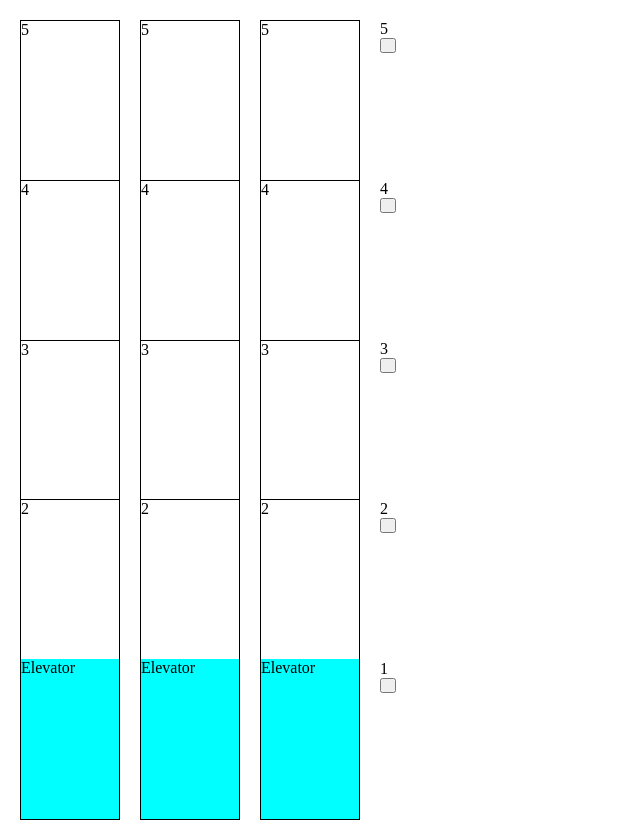
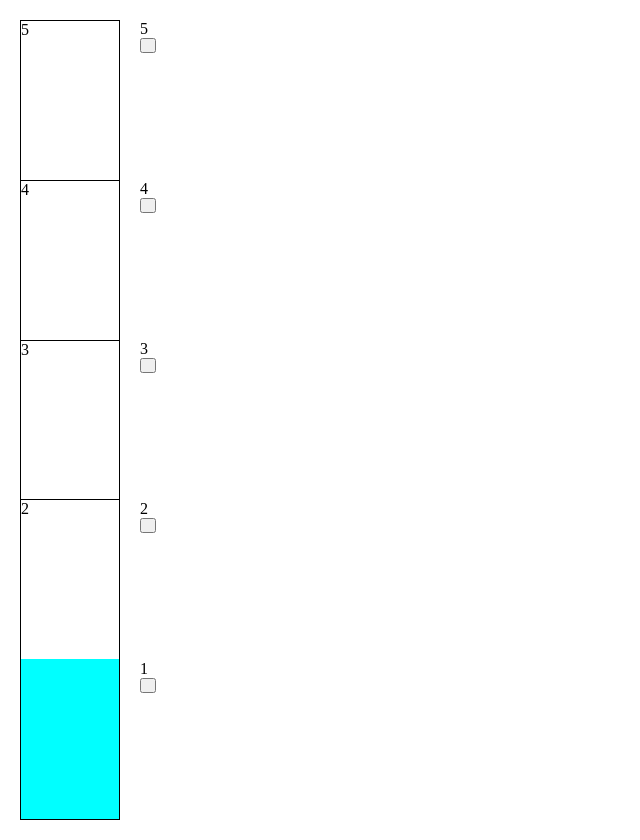
Before and after one commit to Nikitatopodin/elevator, a Vue app: page / in a window 1280 px wide. Shown: the whole page, without its empty margins (0-640 px from the left). Built offline with nearby package versions, Linux system fonts and the light colour scheme.

Commit message:
feat: add logic

```diff
--- a/src/components/Elevator.vue
+++ b/src/components/Elevator.vue
@@ -1,18 +1,28 @@
 <script setup>
+import { useElevatorsStore, useGeneralStore } from '@/stores/store';
+
+const props = defineProps(['elevId']);
+const id = props.elevId;
+const elevatorsStore = useElevatorsStore();
+const store = useGeneralStore();
+const levels = store.levels;
 
 </script>
 
 <template>
-  <div class="elevator">
-    Elevator
+  <div class="elevator" :style="{
+    transform: `translateY(-${(elevatorsStore.elevators[id].targetLevel ? elevatorsStore.elevators[id].targetLevel - 1 : elevatorsStore.elevators[id].currentLevel - 1) * 100}%)`,
+    transition: `all ${elevatorsStore.getStartElevatorPos(id)}s`
+  }">
   </div>
 </template>
+
 <style scoped>
 .elevator {
   position: absolute;
 
   width: 100%;
-  height: calc(100%/5);
+  height: calc(100%/v-bind(levels));
   background-color: aqua;
 }
 </style>
--- a/src/components/ElevatorControllers.vue
+++ b/src/components/ElevatorControllers.vue
@@ -1,8 +1,62 @@
 <script setup>
-import { useGeneralStore } from '@/stores/store';
+import { useGeneralStore, useElevatorsStore } from '@/stores/store';
 
 const store = useGeneralStore();
+const elevatorsStore = useElevatorsStore();
 
+const getClosestElevator = (targetLevel) => {
+  let delay;
+  const stationaryElevators = elevatorsStore.elevators.filter(elevator => !elevator.isMoving);
+  if (stationaryElevators.length < 1) {
+    return;
+  }
+  const closestElevator = stationaryElevators.reduce((acc, elevator) => {
+    const difference = Math.abs(targetLevel - elevator.currentLevel);
+    if (!acc) {
+      acc = {
+        difference,
+        elevator
+      }
+    }
+    if (difference < acc.difference) {
+      acc = {
+        difference,
+        elevator
+      }
+    }
+    delay = difference;
+    return acc;
+  }, null);
+
+  return closestElevator;
+}
+
+const callElevator = (targetLevel) => {
+  if (elevatorsStore.getTargetLevels().includes(targetLevel)) {
+    return
+  }
+  const closestElevator = getClosestElevator(targetLevel);
+  if (!closestElevator) {
+    store.addCallToQueue(targetLevel);
+    return
+  }
+  const elevator = closestElevator.elevator;
+  const delay = closestElevator.difference * 1000;
+  elevatorsStore.toggleIsMoving(elevator.id);
+  elevatorsStore.setTargetLevel(elevator.id, targetLevel);
+  if (store.callQueue.length > 0) {
+    store.removeCallFromQueue();
+  }
+  setTimeout(() => {
+    elevatorsStore.toggleIsMoving(elevator.id);
+    elevatorsStore.setTargetLevel(elevator.id, null);
+    elevatorsStore.setCurrentLevel(elevator.id, targetLevel);
+    if (store.callQueue.length > 0) {
+      callElevator(store.callQueue[0]);
+    }
+  }, delay + 3000);
+
+}
 </script>
 
 <template>
@@ -11,7 +65,7 @@ const store = useGeneralStore();
     <ul class="controllers__list">
       <li class="controllers__item" v-for="(level, index) in store.levels">
         <span class="level" v-html="index + 1"></span>
-        <button class="btn" @click="store.addCallToQueue(index + 1)"></button>
+        <button class="btn" @click="callElevator(index + 1)"></button>
       </li>
     </ul>
   </div>
@@ -44,4 +98,3 @@ const store = useGeneralStore();
   height: 15px;
 }
 </style>
-@/stores/store
--- a/src/components/Shaft.vue
+++ b/src/components/Shaft.vue
@@ -3,6 +3,9 @@ import Elevator from '../components/Elevator.vue';
 import { useGeneralStore } from '@/stores/store';
 
 const store = useGeneralStore();
+
+const props = defineProps(['elevId']);
+const id = props.elevId;
 </script>
 
 <template>
@@ -13,7 +16,7 @@ const store = useGeneralStore();
       </ul>
     </div>
 
-    <Elevator />
+    <Elevator :elev-id="id" />
   </div>
 </template>
 <style scoped>
--- a/src/stores/store.js
+++ b/src/stores/store.js
@@ -1,38 +1,37 @@
-import { ref, computed } from 'vue'
+import { ref } from 'vue'
 import { defineStore } from 'pinia'
 
 export const useElevatorsStore = defineStore('elevator', () => {
-  const elevators = [{
+  const elevators = ref([{
     id: ref(0),
     currentLevel: ref(1),
-    isMoving: false,
+    isMoving: ref(false),
     targetLevel: null
-  }, {
-    id: ref(1),
-    currentLevel: ref(1),
-    isMoving: false,
-    targetLevel: null
-  }, {
-    id: ref(2),
-    currentLevel: ref(1),
-    isMoving: false,
-    targetLevel: null
-  }]
+  }])
 
   function toggleIsMoving(id) {
-    elevators[id].isMoving = !isMoving
+    elevators.value[id].isMoving = !elevators.value[id].isMoving;
   }
 
-  function settargetLevel(id, level) {
-    elevators[id].targetLevel = level;
+  function setTargetLevel(id, level) {
+    elevators.value[id].targetLevel = ref(level);
   }
 
   function setCurrentLevel(id, level) {
-    elevators[id].currentLevel = level;
+    elevators.value[id].currentLevel = ref(level);
   }
 
-  return { elevators, toggleIsMoving, setCurrentLevel, settargetLevel }
+  function getStartElevatorPos(id) {
+    return Math.abs(elevators.value[id].currentLevel - elevators.value[id].targetLevel);
+  }
+
+  function getTargetLevels() {
+    return elevators.value.map(elevator => elevator.targetLevel);
+  }
+
+  return { elevators, toggleIsMoving, setCurrentLevel, setTargetLevel, getStartElevatorPos, getTargetLevels }
 })
+
 export const useGeneralStore = defineStore('callQueue', () => {
   const levels = ref(5);
   const callQueue = [];
@@ -41,13 +40,11 @@ export const useGeneralStore = defineStore('callQueue', () => {
     if (!callQueue.includes(level)) {
       callQueue.push(level);
     }
-    console.log(callQueue);
     return
   }
 
   function removeCallFromQueue() {
     callQueue.shift();
-    console.log(callQueue)
   }
 
   return { callQueue, addCallToQueue, removeCallFromQueue, levels }
--- a/src/views/MainView.vue
+++ b/src/views/MainView.vue
@@ -1,16 +1,14 @@
 <script setup>
 import { useElevatorsStore } from '@/stores/store';
-import { useGeneralStore } from '@/stores/store';
 import Shaft from '../components/Shaft.vue'
 import ElevatorControllers from '@/components/ElevatorControllers.vue';
 
 const elevatorsStore = useElevatorsStore();
-const store = useGeneralStore();
 </script>
 
 <template>
   <main class="main">
-    <Shaft v-for="elevator in elevatorsStore.elevators" :key="elevator.id" />
+    <Shaft v-for="elevator in elevatorsStore.elevators" :key="elevator.id" :elev-id="elevator.id" />
     <ElevatorControllers />
   </main>
 </template>
```
